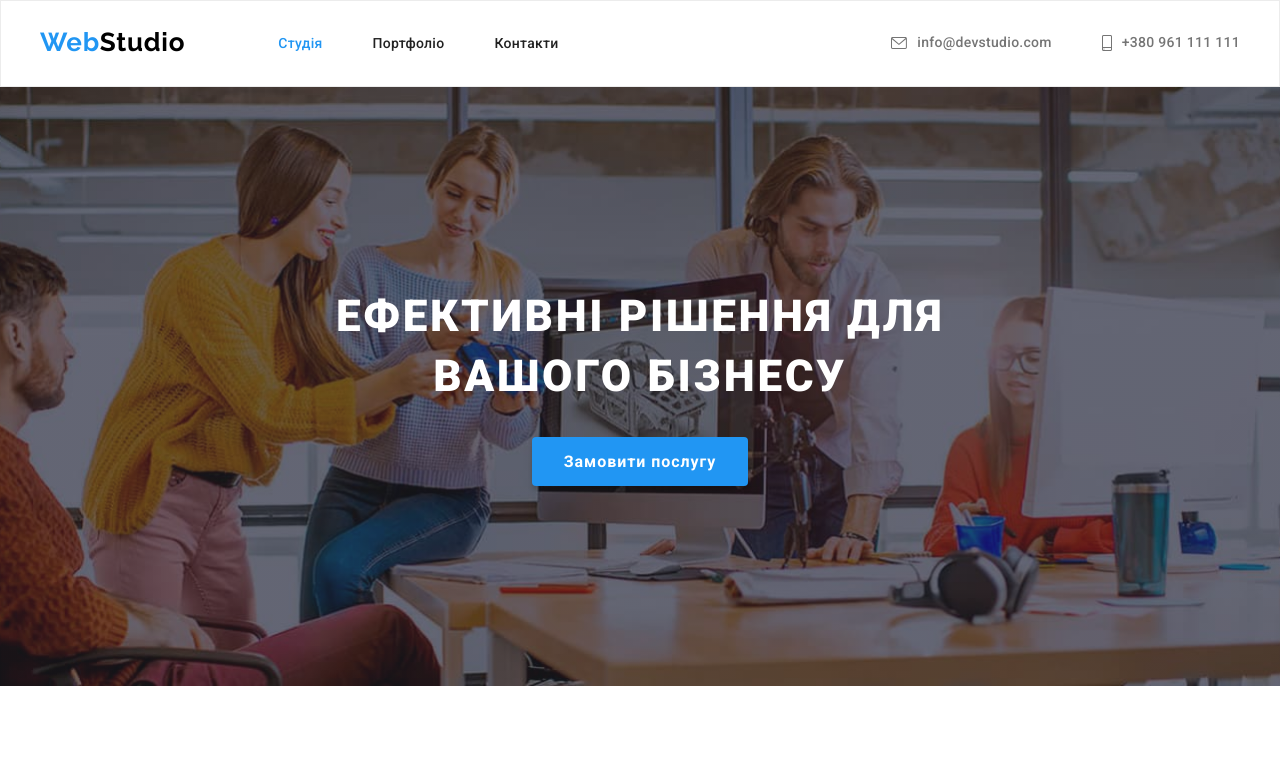
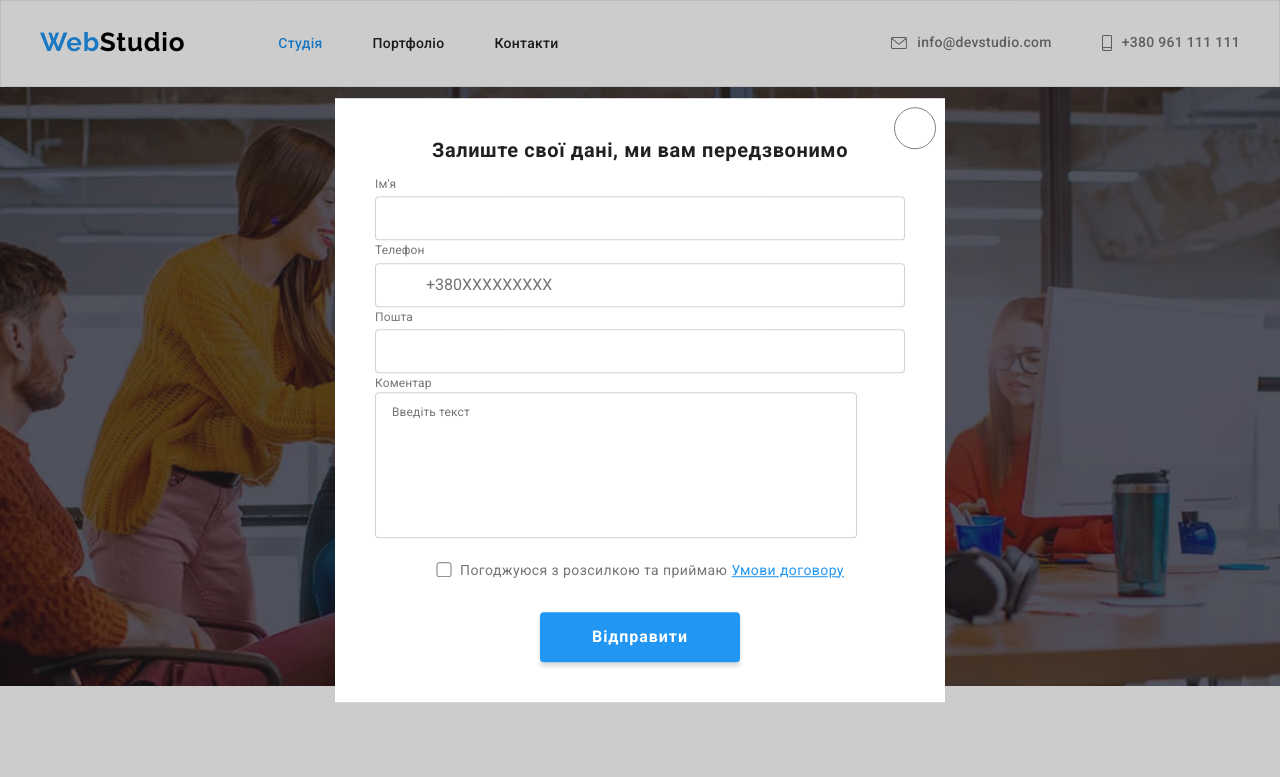
Before and after one commit to desie2610/homework-Wwebstudio, a plain HTML site: page index.html in a window 1280 px wide. Both pictures are taken after a click on the button "Замовити послугу". Shown: the top 777 px of the page. Drawn offline with nearby package versions, Linux system fonts and the light colour scheme.

Commit message:
asdasdasdad

```diff
--- a/css/style.css
+++ b/css/style.css
@@ -308,8 +308,6 @@ color: var(--accent-color);
     gap: 30px;
 }
 
-.team-item {
-}
 
 .team-img {
     width: 270px;
@@ -505,7 +503,7 @@ color: var(--accent-color);
     font-size: 14px;
     font-style: normal;
     font-weight: 700;
-    line-eight: normal;
+    line-height: normal;
     letter-spacing: 0.42px;
     text-transform: uppercase;
     margin-bottom: 20px;
@@ -625,3 +623,190 @@ color: var(--accent-color);
 }
 
 /* ===========модальне вікно============= */
+
+.backdrop {
+    position: fixed;
+    top: 0;
+    left: 0;
+    right: 0;
+    bottom: 0;
+    background-color: rgba(0, 0, 0, 0.20);
+    display: flex;
+    justify-content: center;
+    align-items: center;
+    opacity: 1;
+    transition: opacity 1000ms ;
+}
+
+.is-hidden{
+    opacity: 0;
+pointer-events: none;
+}
+
+.is-hidden .modal {
+    transform: translate(2000px, 2000px) rotate(90deg);
+    transition: transform 1s;
+}
+
+.modal {
+background-color: white;
+padding: 40px;
+position: absolute;
+top: 50%;
+left: 50%;
+transform: translate(-50%, -50%);
+transition: transform 1s;
+}
+.modal-title{
+    color: #212121;
+text-align: center;
+font-size: 20px;
+font-weight: 700;
+line-height: normal;
+letter-spacing: 0.6px;
+margin-bottom: 12px;
+}
+.modal-signature {
+    color: #757575;
+font-size: 12px;
+font-weight: 400;
+line-height: normal;
+letter-spacing: 0.12px;
+}
+.modal-input {
+width: 448px;
+height: 40px;
+display: block;
+margin-top: 4px;
+border-radius: 4px;
+border: 1px solid rgba(33, 33, 33, 0.20);
+padding-left: 50px;
+padding-right: 30px;
+}
+
+
+
+
+
+.modal-com {
+    width: 448px;
+height: 120px;
+border-radius: 4px;
+border: 1px solid rgba(33, 33, 33, 0.20);
+resize: none;
+padding: 12px 16px;
+color: rgba(117, 117, 117, 0.50);
+font-size: 12px;
+font-weight: 400;
+line-height: normal;
+letter-spacing: 0.12px;
+margin-bottom: 20px;
+display: block;
+}
+.modal-chek {
+    display: flex;
+    align-items: center;
+    justify-content: center;
+}
+
+.modal-wraper{
+position: relative;
+}
+
+
+.chek-input {
+    width: 16px;
+height: 15px;
+}
+
+.modal-icon{
+    width: 15px;
+    height: 15px;
+    fill: #444;
+    position: absolute;
+    top: 11px;
+    left: 30px;
+
+}
+
+.modal-input:hover,
+.modal-input:focus {
+border: none;
+outline: 1px solid var(--accent-color);
+}
+
+.modal-input:hover + .modal-icon,
+.modal-input:focus + .modal-icon {
+fill:  var(--accent-color);
+}
+
+.chek-span {
+    color: #757575;
+font-size: 14px;
+font-weight: 400;
+line-height: 24px; /* 171.429% */
+letter-spacing: 0.42px;
+margin-left: 8px;
+margin-right: 4px;
+}
+.check-link {
+    color: var(--accent-color);
+    font-size: 14px;
+    font-weight: 400;
+    line-height: 24px;
+    letter-spacing: 0.42px;
+    text-decoration-line: underline;
+}
+.modal-btn {
+    width: 200px;
+height: 50px;
+border-radius: 4px;
+background: var(--accent-color);
+box-shadow: 0px 4px 4px 0px rgba(0, 0, 0, 0.15);
+color: #FFF;
+text-align: center;
+font-size: 16px;
+font-weight: 700;
+line-height: 30px; /* 187.5% */
+letter-spacing: 0.96px;
+border: none;
+margin-top: 30px;
+margin-left: auto;
+margin-right: auto;
+display: block;
+}
+
+.modal-btn:active {
+background-color: var(--accent-color);
+}
+
+.btn-close {
+    width: 40px;
+    height: 40px;
+    border-radius: 50%;
+    display: flex;
+    align-items: center;
+    justify-content: center;
+    background-color: transparent;
+    position: absolute;
+    right: 10px;
+    top: 10px;
+    border: none;
+    outline: 1px solid gray;
+}
+
+
+.btn-close:hover,
+.btn-close:focus {
+/* border: none;
+outline: 1px solid gray; */
+.icon-close {
+fill: var(--add-text);
+}
+}
+
+.icon-close {
+    width: 20px;
+    height: 20px;
+    fill: var(--logo-color);
+}
--- a/index.html
+++ b/index.html
@@ -53,7 +53,7 @@
     <section class="hero">
       <div class="container">
         <h1 class="hero-title">Ефективні рішення для вашого бізнесу</h1>
-        <button type="button" class="hero-btn-box">Замовити послугу</button>
+        <button type="button" class="hero-btn-box" data-modal-open>Замовити послугу</button>
       </div>
     </section>
     <!-- чого навчимо -->
@@ -368,6 +368,46 @@
       </div>
     </div>
   </footer>
+  <div class="backdrop is-hidden" data-modal>
+    <div class="modal">
+       <form class="modal-form">
+        <h2 class="modal-title">Залиште свої дані, ми вам передзвонимо</h2>
+        <label for="name" class="modal-signature">Ім'я</label>
+        <div  class="modal-wraper">
+            <input type="text" id="name" class="modal-input" required>
+        <svg class="modal-icon" >
+            <use href="./img/symbol-defs.svg#icon-user"></use>
+        </svg>
+    </div >
+        <label for="phone" class="modal-signature">Телефон</label>
+       <div  class="modal-wraper">
+         <input type="tel" id="phone" class="modal-input" required pattern="^\+?3?8?(0\d{9})$" placeholder="+380XXXXXXXXX">
+        <svg class="modal-icon">
+            <use href="./img/symbol-defs.svg#icon-phone"></use>
+        </svg>
+    </div >
+        <label for="mail" class="modal-signature">Пошта</label>
+        <div  class="modal-wraper">
+        <input type="email" name="" id="mail" class="modal-input" required>
+        <svg class="modal-icon">
+            <use href="./img/symbol-defs.svg#icon-mail"></use>
+        </svg>
+    </div>
+    <label for="com" class="modal-signature">Коментар</label>
+        <textarea name="" id="com" class="modal-com" placeholder="Введіть текст"></textarea>
+        <label class="modal-chek">
+            <input type="checkbox" class="chek-input" required>
+            <span class="chek-span">Погоджуюся з розсилкою та приймаю</span>
+            <a href="#" class="check-link"> Умови договору</a>
+        </label>
+        <button type="submit" class="modal-btn">Відправити</button>
+       </form>
+            <button type="button" class="btn-close" data-modal-close><svg class="icon-close">
+                <use href="./img/symbol-defs.svg#icon-cross"></use>
+            </svg></button>
+    </div>
+</div>
+<script src="./js/modal.js"></script>
 </body>
 
 </html>
--- /dev/null
+++ b/js/modal.js
@@ -0,0 +1,15 @@
+(() => {
+    const refs = {
+      openModalBtn: document.querySelector("[data-modal-open]"),
+      closeModalBtn: document.querySelector("[data-modal-close]"),
+      modal: document.querySelector("[data-modal]"),
+    };
+
+    refs.openModalBtn.addEventListener("click", toggleModal);
+    refs.closeModalBtn.addEventListener("click", toggleModal);
+
+    function toggleModal() {
+      refs.modal.classList.toggle("is-hidden");
+      document.body.classList.toggle("no-scroll");
+    }
+  })();
```
